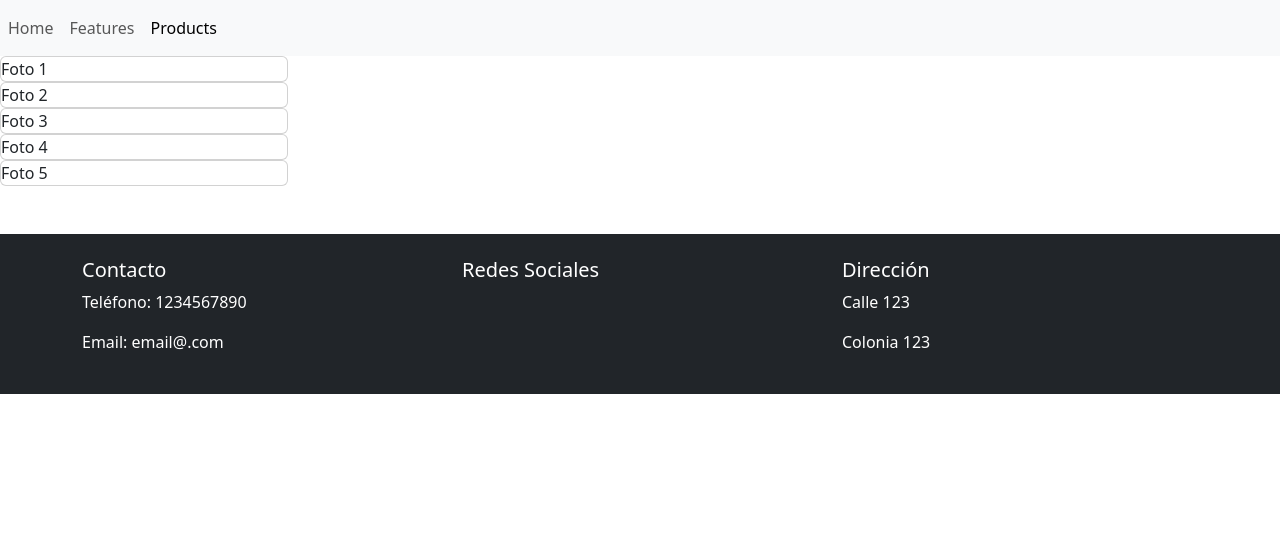
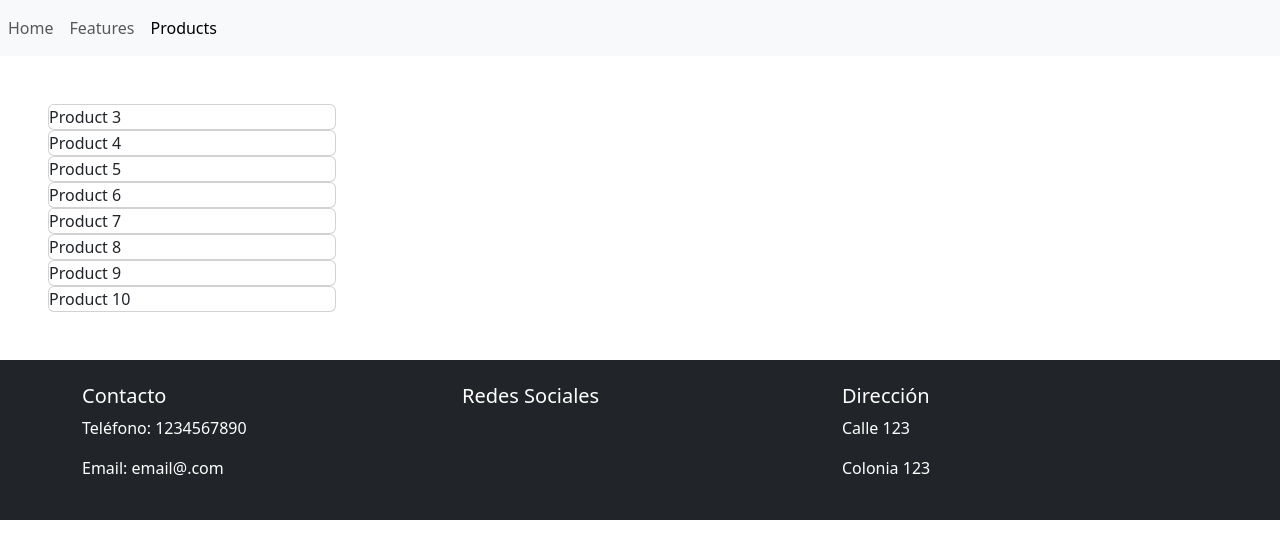
Before and after one commit to HJLazo/cocoteraReact, a React (Create React App) app: page /products in a window 1280 px wide. Shown: the top 558 px of the page. Built offline with nearby package versions, Linux system fonts and the light colour scheme.

Commit message:
Added product show

```diff
--- a/src/components/home/collection.jsx
+++ b/src/components/home/collection.jsx
@@ -1,10 +1,10 @@
 import React from 'react';
-import photo1 from '../../assets/imgs/coleccion/foto1.jpeg';
-import photo2 from '../../assets/imgs/coleccion/foto2.jpeg';
-import photo3 from '../../assets/imgs/coleccion/foto3.jpeg';
+import photo1 from '../../assets/imgs/inicio/oferta1.jpeg';
+import photo2 from '../../assets/imgs/inicio/oferta2.jpeg';
+import photo3 from '../../assets/imgs/inicio/oferta3.jpeg';
 
 const Collection = () => {
-  const pictures = [photo1, photo2, photo3];
+  const pictures = [photo2, photo1, photo3];
 
   return (
     <div className='d-flex justify-content-between mt-5 px-3'>
--- a/src/components/navbar.jsx
+++ b/src/components/navbar.jsx
@@ -21,10 +21,10 @@ const Navbar = () => {
     <nav className="navbar navbar-expand-lg navbar-light bg-light" >
       <ul className="navbar-nav mr-auto">
         {links.map((link, index) => (
-            <li>
+            <li key={index}>
             <NavLink
             className="nav-link"
-            key={index} to={link.to} >
+             to={link.to} >
               {link.text}
             </NavLink>
           </li>
--- a/src/components/product.jsx
+++ b/src/components/product.jsx
@@ -1,11 +1,15 @@
 import React from "react";
-import { useParams } from "react-router-dom";
+import { useParams, useOutletContext, useLoaderData } from "react-router-dom";
 
 const Product = () => {
-  const params = useParams();
+  const {selectedProduct} = useLoaderData();
   return (
-    <div>
-      <h1>Product {params.productId}</h1>
+    <div className="card" style={{ width: '18rem' }}>
+      <img src={selectedProduct.url} alt="Selected Product" />
+      <div className="card-body">
+        <h5>{selectedProduct.name}</h5>
+        <p>{selectedProduct.description}</p>
+      </div>
     </div>
   );
 }
--- a/src/components/products.jsx
+++ b/src/components/products.jsx
@@ -1,34 +1,28 @@
 import React, {useState} from "react";
-import { Link, Outlet, NavLink } from "react-router-dom";
-import photo1 from '../assets/imgs/coleccion/foto1.jpeg';
-import photo2 from '../assets/imgs/coleccion/foto2.jpeg';
-import photo3 from '../assets/imgs/coleccion/foto3.jpeg';
+import { Outlet, NavLink, useNavigate } from "react-router-dom";
+import ProductCollection from "../utils/productCollection";
 
 const Products = () => {
-  const [product, setProduct] = useState('');
-  // const collection = [photo1,photo2,photo3]
-  const collection = [1,2,3,4,5]
-
-
+  const navigate = useNavigate();
 
   return (
-    <div className="d-flex">
+    <div className="d-flex gap-5 m-5">
       <div className="">
-        { collection.map((index) => (
-          <div key={index} className="card" style={{ width: '18rem' }}>
-            <NavLink key={index}
-            to={`/products/${index}`}
+        { ProductCollection.map((product) => (
+          <div key={product.id} className="card" style={{ width: '18rem' }}>
+            <NavLink
+            to={`/products/${product.id}`}
             className={({isActive}) => { return isActive ? 'nav-link disabled' : 'nav-link'}}
             >
-              Foto {index}
+              {product.name}
             </NavLink>
           </div>
               ))
-              }
-      <div>
-        <Outlet />
+        }
+          <div>
+        </div>
       </div>
-      </div>
+      <Outlet context={ProductCollection} />
     </div>
   );
 }
--- a/src/index.js
+++ b/src/index.js
@@ -6,8 +6,9 @@ import Features from './components/features';
 import Products from './components/products';
 import Product from './components/product';
 import { RouterProvider, createBrowserRouter, Routes, Route, Router, Outlet } from "react-router-dom";
+import ProductCollection from './utils/productCollection';
+import 'bootstrap/dist/css/bootstrap.min.css';
 
-import 'bootstrap/dist/css/bootstrap.min.css';
 
 const router = createBrowserRouter([
   {
@@ -29,6 +30,10 @@ const router = createBrowserRouter([
           {
             path: '/products/:productId',
             element: <Product />,
+            loader: ({ params }) => {
+              const selectedProduct = ProductCollection.find((product) => product.id === parseInt(params.productId));
+              return { selectedProduct }
+            }
           }
         ]
       }
--- /dev/null
+++ b/src/utils/product.js
@@ -0,0 +1,20 @@
+class Product {
+  static currentId = 0;
+
+  constructor(name, description, url, category) {
+      this.id = ++Product.currentId;
+      this.name = name;
+      this.description = description;
+      this.url = url;
+      this.category = category;
+      this.price = 10;
+      this.discount = this.hastDiscount();
+      this.discountPrice = this.discount ? this.price - (this.price * 0.15) : this.price;
+  }
+
+  hastDiscount() {
+    return Math.random() >= 0.7;
+    }
+}
+
+export default Product;
--- /dev/null
+++ b/src/utils/productCollection.js
@@ -0,0 +1,63 @@
+import Product from './product';
+
+const product3 = new Product(
+  'Product 3',
+  'Description 1',
+  'https://res.cloudinary.com/wusinho1/image/upload/v1715211977/foto9_bhihoo.jpg',
+  'Category 1'
+);
+
+const product4 = new Product(
+  'Product 4',
+  'Description 1',
+  'https://res.cloudinary.com/wusinho1/image/upload/v1715211972/foto6_vutaku.jpg',
+  'Category 1'
+);
+
+const product5 = new Product(
+  'Product 5',
+  'Description 1',
+  'https://res.cloudinary.com/wusinho1/image/upload/v1715211973/foto7_gh9qzp.jpg',
+  'Category 1'
+);
+
+const product6 = new Product(
+  'Product 6',
+  'Description 1',
+  'https://res.cloudinary.com/wusinho1/image/upload/v1715211973/foto8_o2nb3w.jpg',
+  'Category 1'
+);
+
+const product7 = new Product(
+  'Product 7',
+  'Description 1',
+  'https://res.cloudinary.com/wusinho1/image/upload/v1715211972/foto5_omtjt1.jpg',
+  'Category 1'
+);
+
+
+const product8 = new Product(
+  'Product 8',
+  'Description 1',
+  'https://res.cloudinary.com/wusinho1/image/upload/v1715211967/foto4_fcywhz.jpg',
+  'Category 1'
+);
+
+const product9 = new Product(
+  'Product 9',
+  'Description 1',
+  'https://res.cloudinary.com/wusinho1/image/upload/v1715211967/foto3_pg3dpw.jpg',
+  'Category 1'
+);
+
+const product10 = new Product(
+  'Product 10',
+  'Description 1',
+  'https://res.cloudinary.com/wusinho1/image/upload/v1715211967/foto2_hkyhfz.jpg',
+  'Category 1'
+);
+
+
+const ProductCollection = [product3, product4, product5, product6, product7, product8, product9, product10];
+
+export default ProductCollection;
```
